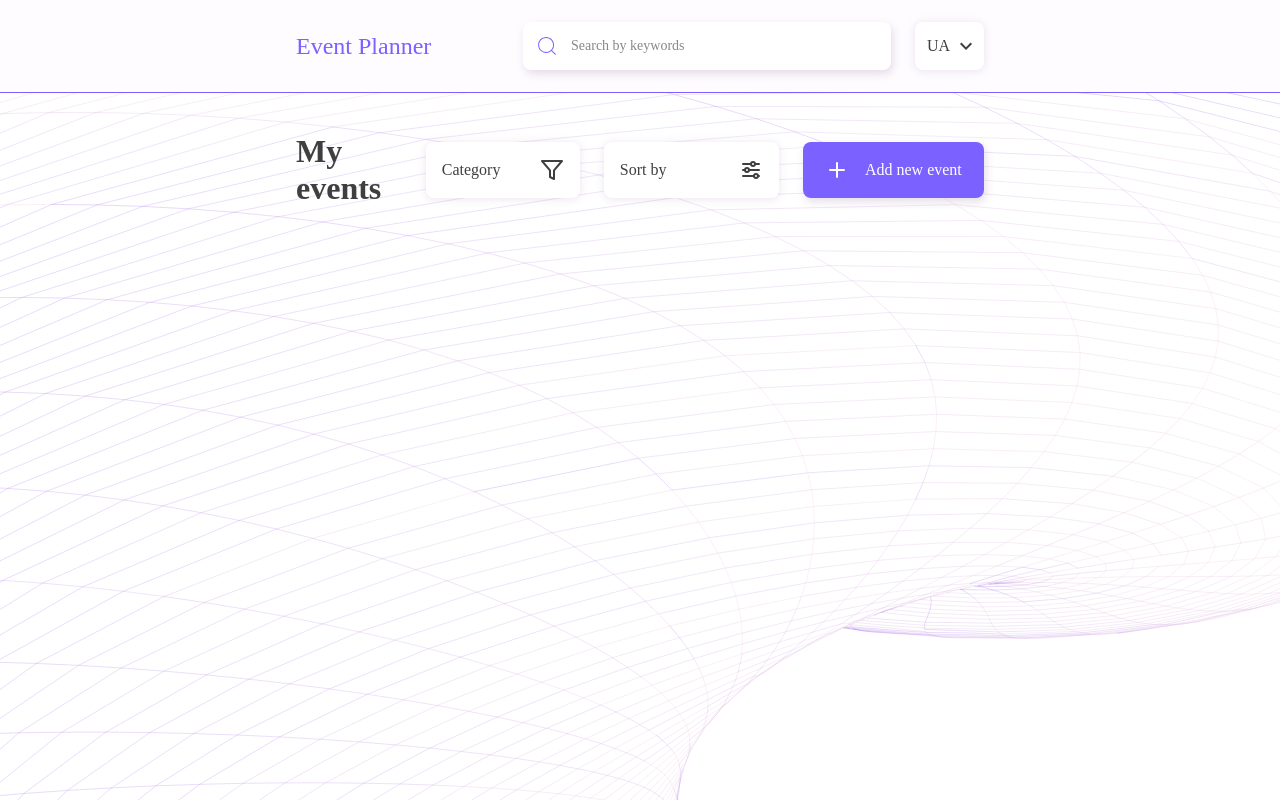
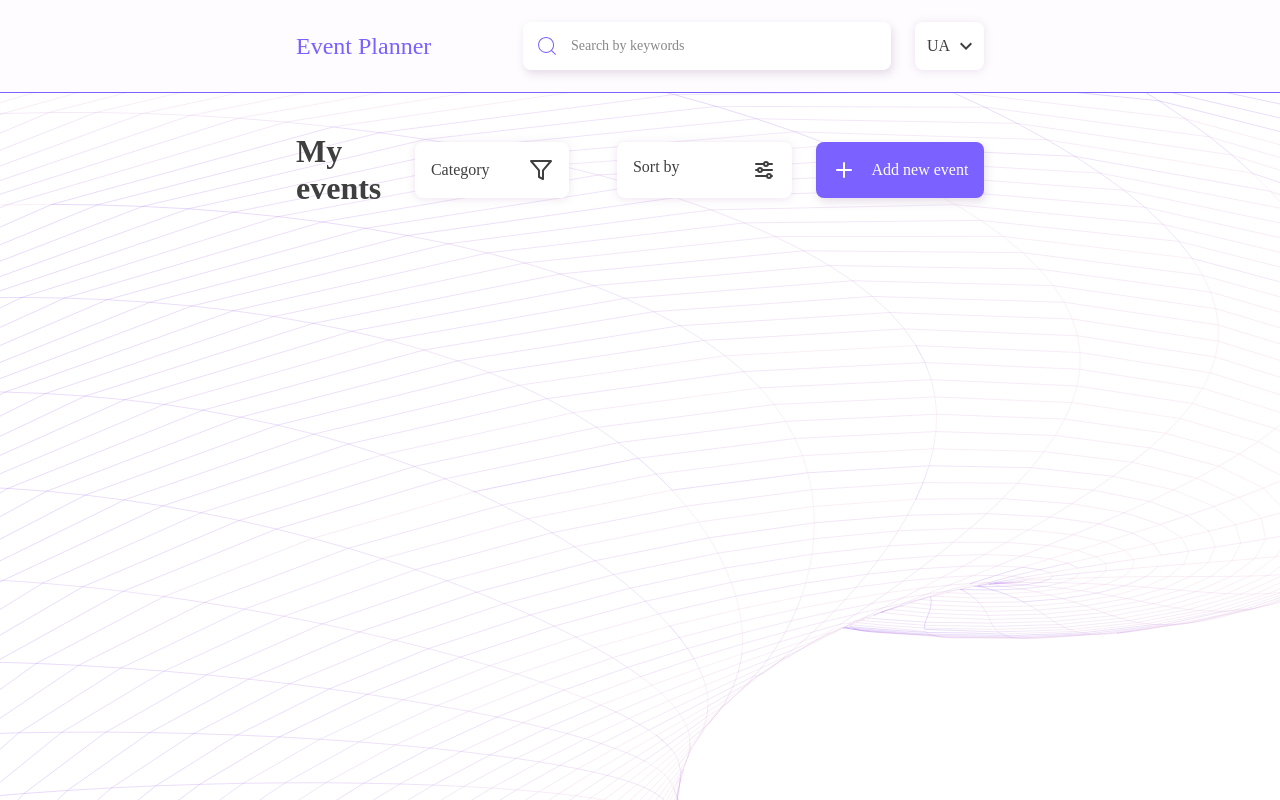
Before and after one commit to vadymfrlv/event-planner, a React (Vite) app: page / in a window 1280 px wide. Shown: the top 800 px of the page. Built offline with nearby package versions, Linux system fonts and the light colour scheme; a web font is replaced by a local one; what i18next-localstorage-backend would draw is missing.

Commit message:
WORK:
- done main work on Sorter component

```diff
--- a/src/components/Sorter/Sorter.styled.ts
+++ b/src/components/Sorter/Sorter.styled.ts
@@ -16,6 +16,7 @@ const sharedIconsStyle = css`
 export const SorterContainer = styled.div`
   position: relative;
   display: inline-block;
+  margin-left: 24px;
 
   @media (min-width: ${p => p.theme.screens.tab}) {
     margin-right: 24px;
@@ -24,7 +25,6 @@ export const SorterContainer = styled.div`
 
 export const SorterSelectorBtn = styled.button<SorterProps>`
   display: flex;
-  align-items: center;
   justify-content: space-between;
   width: ${p => (p.$sorterOptions ? '175px' : '56px')};
   height: 56px;
@@ -58,17 +58,23 @@ export const SorterDescription = styled.span<SorterProps>`
   }
 `;
 
-export const SorterIconStyled = styled(TbAdjustmentsHorizontal)`
+export const SorterIconStyled = styled(TbAdjustmentsHorizontal)<SorterProps>`
   ${sharedIconsStyle}
+
+  display: block;
+
+  @media (min-width: ${p => p.theme.screens.tab}) {
+    display: ${p => (p.$active ? 'none' : 'block')};
+  }
 `;
 
-// export const SorterIconWrapper = styled(SorterIconStyled)`
-//   display: block;
+export const SorterTypeIconsWrapper = styled.div<SorterProps>`
+  display: none;
 
-//   @media (min-width: ${p => p.theme.screens.tab}) {
-//     display: none;
-//   }
-// `;
+  @media (min-width: ${p => p.theme.screens.tab}) {
+    display: ${p => (p.$active ? 'none' : 'block')};
+  }
+`;
 
 export const SorterOptions = styled.ul<SorterProps>`
   position: absolute;
@@ -110,16 +116,9 @@ export const SorterOption = styled.li<SorterProps>`
 `;
 
 export const SorterTypeIncIconStyled = styled(IoIosArrowRoundUp)`
-  ${sharedIconsStyle}/* display: none; */
-
-  /* @media (min-width: ${p => p.theme.screens.tab}) {
-    display: block;
-  } */
+  ${sharedIconsStyle}
 `;
 
 export const SorterTypeDicIconStyled = styled(IoIosArrowRoundDown)`
-  ${sharedIconsStyle}/* display: none; */
-  /* @media (min-width: ${p => p.theme.screens.tab}) {
-    display: block;
-  } */
+  ${sharedIconsStyle}
 `;
--- a/src/components/Sorter/Sorter.tsx
+++ b/src/components/Sorter/Sorter.tsx
@@ -8,8 +8,7 @@ import {
   SorterSelectorBtn,
   SorterDescription,
   SorterIconStyled,
-  SorterIconWrapper,
-  SorterTypeIconWrapper,
+  SorterTypeIconsWrapper,
   SorterOptions,
   SorterOption,
   SorterTypeIncIconStyled,
@@ -55,14 +54,14 @@ export const Sorter = () => {
           <SorterDescription $sorterOptions={isDropdownOpen}>
             Sort by {currentSortIdx != null && sortOptions[currentSortIdx].key}
           </SorterDescription>
-          {!currentSort || window.innerWidth < 768 ? <SorterIconStyled /> : null}
-          {currentSort && window.innerWidth >= 768 ? (
-            currentSort.split(' ')[1] === 'inc' ? (
+          <SorterIconStyled $active={!!currentSort} />
+          <SorterTypeIconsWrapper $active={!currentSort}>
+            {currentSort && currentSort.split(' ')[1] === 'inc' ? (
               <SorterTypeIncIconStyled />
             ) : (
               <SorterTypeDicIconStyled />
-            )
-          ) : null}
+            )}
+          </SorterTypeIconsWrapper>
         </SorterSelectorBtn>
 
         <SorterOptions $sorterOptions={isDropdownOpen}>
```
